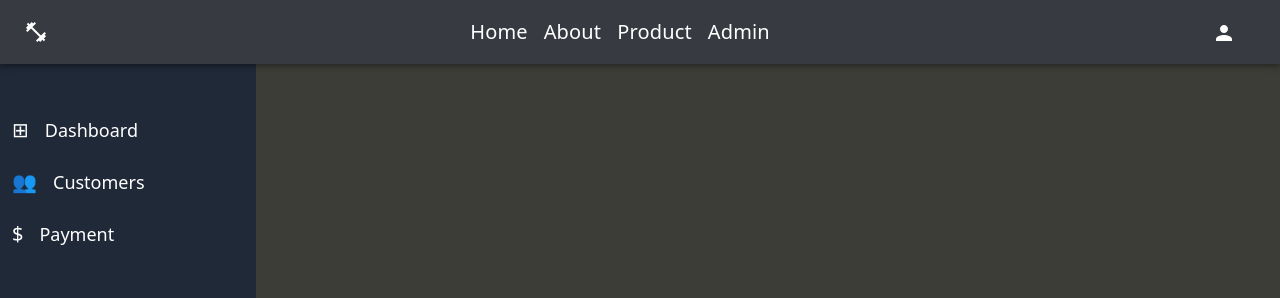
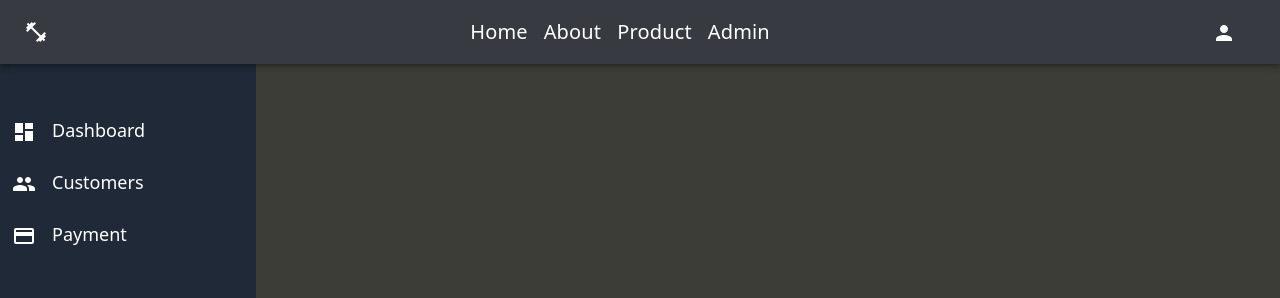
Before and after one commit to Heisen47/gym-frontend, a React (Create React App) app: page /Admin in a window 1280 px wide. Shown: the top 298 px of the page. Built offline with nearby package versions, Linux system fonts and the light colour scheme; what tailwind-gradient-mask-image would draw is missing.

Commit message:
fixed sidebar

```diff
--- a/src/components/dashboardComponents/Sidebar.jsx
+++ b/src/components/dashboardComponents/Sidebar.jsx
@@ -1,4 +1,7 @@
 import React, { useState } from "react";
+import DashboardIcon from "@mui/icons-material/Dashboard";
+import GroupIcon from "@mui/icons-material/Group";
+import PaymentIcon from "@mui/icons-material/Payment";
 
 const Sidebar = () => {
   const [isOpen, setIsOpen] = useState(true);
@@ -9,7 +12,6 @@ const Sidebar = () => {
 
   return (
     <div className="flex items-center">
-
       <div
         className={`bg-gray-800 text-white h-screen flex flex-col transition-all duration-300 ${
           isOpen ? "w-64" : "w-16"
@@ -22,7 +24,9 @@ const Sidebar = () => {
               isOpen ? "justify-start" : "justify-center"
             }`}
           >
-            <span className="text-xl">⊞</span>
+            <span className="text-xl">
+              <DashboardIcon />{" "}
+            </span>
             {isOpen && <span className="text-lg">Dashboard</span>}
           </div>
           <div
@@ -30,7 +34,10 @@ const Sidebar = () => {
               isOpen ? "justify-start" : "justify-center"
             }`}
           >
-            <span className="text-xl">👥</span>
+            <span className="text-xl">
+              {" "}
+              <GroupIcon />{" "}
+            </span>
             {isOpen && <span className="text-lg">Customers</span>}
           </div>
           <div
@@ -38,12 +45,13 @@ const Sidebar = () => {
               isOpen ? "justify-start" : "justify-center"
             }`}
           >
-            <span className="text-xl">$</span>
+            <span className="text-xl">
+              <PaymentIcon />
+            </span>
             {isOpen && <span className="text-lg">Payment</span>}
           </div>
         </div>
       </div>
-
 
       {/* Drawer Toggle Button */}
 
@@ -51,11 +59,8 @@ const Sidebar = () => {
         onClick={toggleSidebar}
         className="text-center bg-gray-800 text-white p-2 rounded-md cursor-pointer"
       >
-
         {!isOpen ? "❮" : "❯"}
       </button>
-
-
     </div>
   );
 };
```
Lines whose indentation alone changed are shown as unchanged.
